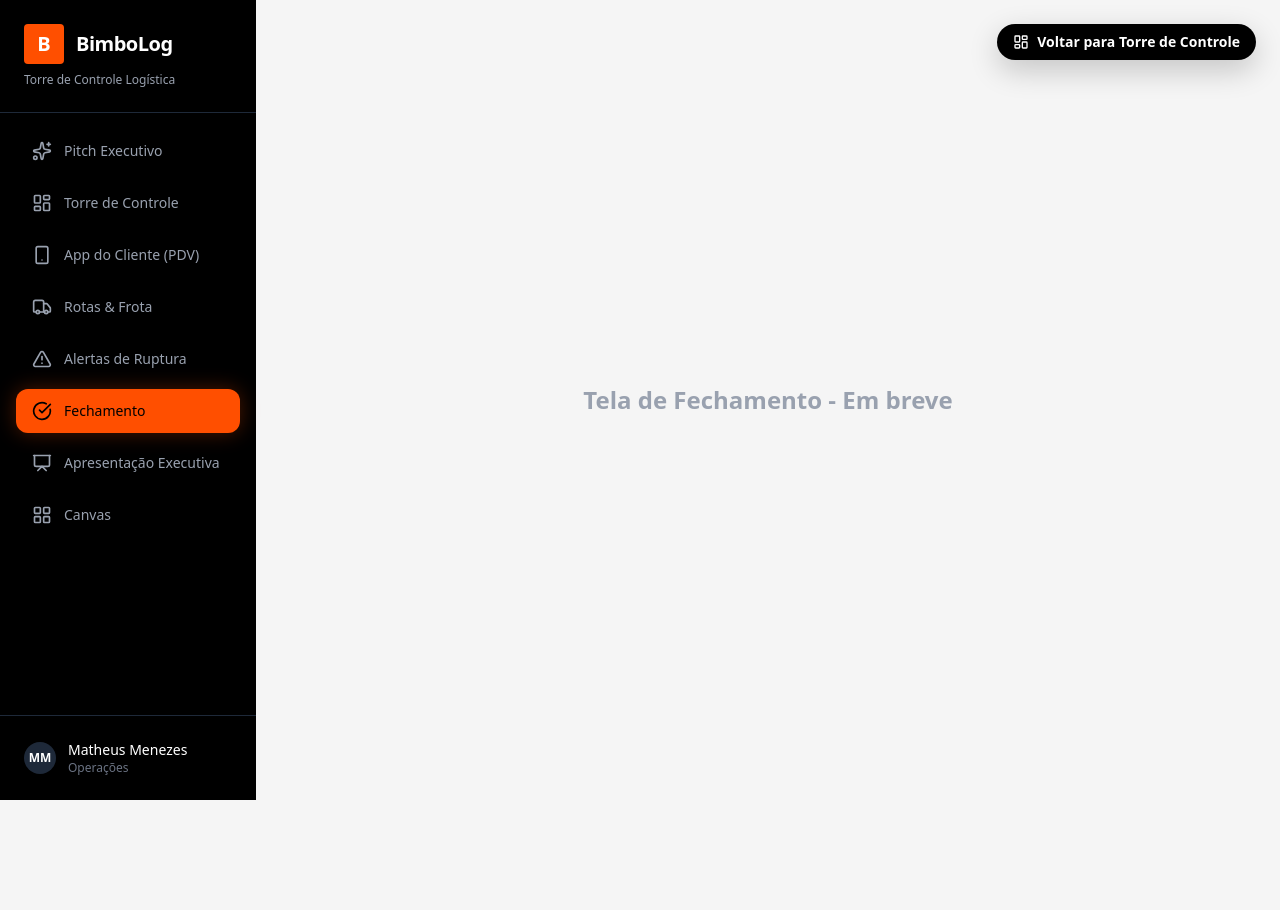
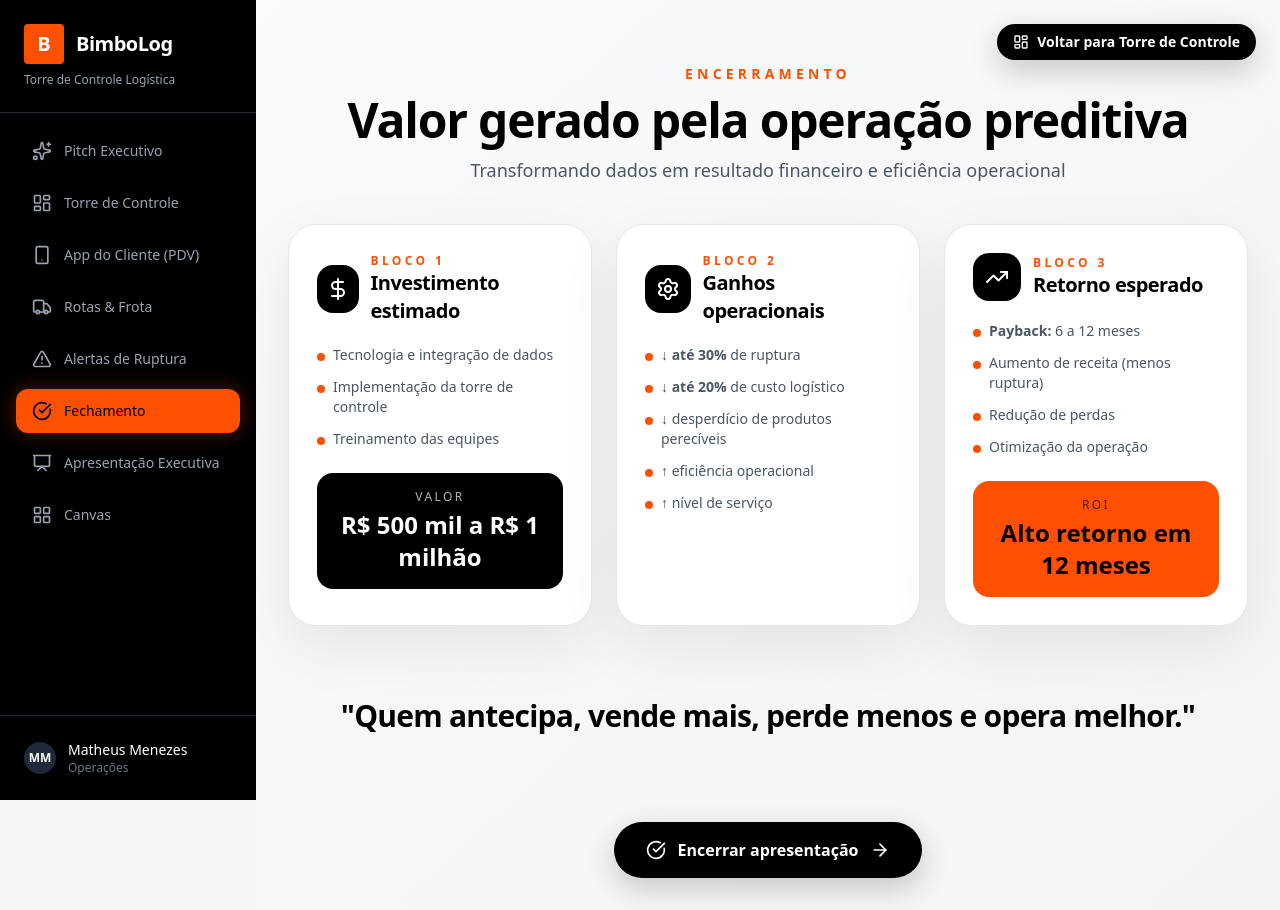
Before and after one commit to Matheusmb3/BIMBO, a React (Vite) app: page / in a window 1280 px wide. Both pictures are taken after a click on the button "Fechamento". Before the commit the page ends 800 px from the top, so only its background shows below. Built offline with nearby package versions, Linux system fonts and the light colour scheme; a web font is replaced by a local one.

Commit message:
feat: add ClosingScreen component and integrate it into the application navigation flow

```diff
--- a/src/App.tsx
+++ b/src/App.tsx
@@ -7,6 +7,7 @@ import { useState } from 'react';
 import { LayoutDashboard } from 'lucide-react';
 import { Sidebar } from './components/Sidebar';
 import { Canvas, Dashboard, PitchIntro, PresentationDeck } from './components/Dashboard';
+import { ClosingScreen } from './components/ClosingScreen';
 import { POSApp } from './components/POSApp';
 import { RoutesFleet } from './components/RoutesFleet';
 import { AlertsPanel } from './components/AlertsPanel';
@@ -54,11 +55,7 @@ export default function App() {
         {activeTab === 'pos-app' && <POSApp initialStep={actionFocus?.step ?? 0} focusAction={actionFocus} />}
         {activeTab === 'routes' && <RoutesFleet highlightRouteId={actionFocus?.key} focusAction={actionFocus} />}
         {activeTab === 'alerts' && <AlertsPanel focusStoreId={actionFocus?.key} focusAction={actionFocus} />}
-        {activeTab === 'closing' && (
-          <div className="flex items-center justify-center h-full">
-            <p className="text-2xl font-bold text-gray-400">Tela de Fechamento - Em breve</p>
-          </div>
-        )}
+        {activeTab === 'closing' && <ClosingScreen onBack={() => handleTabChange('dashboard')} />}
       </main>
     </div>
   );
--- /dev/null
+++ b/src/components/ClosingScreen.tsx
@@ -0,0 +1,145 @@
+import { DollarSign, Settings, TrendingUp, ArrowRight, CheckCircle } from 'lucide-react';
+
+type ClosingScreenProps = {
+  onBack: () => void;
+};
+
+export function ClosingScreen({ onBack }: ClosingScreenProps) {
+  return (
+    <div className="min-h-screen bg-gradient-to-br from-gray-50 to-gray-100 p-8">
+      <div className="max-w-[1400px] mx-auto space-y-10">
+
+        <div className="text-center space-y-3 pt-8">
+          <p className="text-sm font-bold uppercase tracking-[0.3em] text-[#FF4F00]">Encerramento</p>
+          <h1 className="text-4xl md:text-5xl font-black tracking-tight text-black">
+            Valor gerado pela operação preditiva
+          </h1>
+          <p className="text-lg text-gray-600 max-w-2xl mx-auto">
+            Transformando dados em resultado financeiro e eficiência operacional
+          </p>
+        </div>
+
+        <div className="grid grid-cols-1 md:grid-cols-3 gap-6">
+
+          <div className="rounded-[28px] bg-white border border-gray-200 shadow-[0_20px_60px_rgba(0,0,0,0.08)] p-7">
+            <div className="flex items-center gap-3 mb-5">
+              <div className="w-12 h-12 rounded-2xl bg-black text-white flex items-center justify-center">
+                <DollarSign size={24} />
+              </div>
+              <div>
+                <p className="text-xs uppercase tracking-[0.28em] text-[#FF4F00] font-bold">Bloco 1</p>
+                <h2 className="text-xl font-black tracking-tight text-black">Investimento estimado</h2>
+              </div>
+            </div>
+            <ul className="space-y-3 text-sm text-gray-600 mb-6">
+              <li className="flex items-start gap-2">
+                <span className="mt-2 h-2 w-2 rounded-full bg-[#FF4F00] shrink-0" />
+                <span>Tecnologia e integração de dados</span>
+              </li>
+              <li className="flex items-start gap-2">
+                <span className="mt-2 h-2 w-2 rounded-full bg-[#FF4F00] shrink-0" />
+                <span>Implementação da torre de controle</span>
+              </li>
+              <li className="flex items-start gap-2">
+                <span className="mt-2 h-2 w-2 rounded-full bg-[#FF4F00] shrink-0" />
+                <span>Treinamento das equipes</span>
+              </li>
+            </ul>
+            <div className="rounded-2xl bg-black text-white p-4 text-center">
+              <p className="text-xs uppercase tracking-[0.2em] text-white/70 mb-1">Valor</p>
+              <p className="text-2xl font-black">R$ 500 mil a R$ 1 milhão</p>
+            </div>
+          </div>
+
+          <div className="rounded-[28px] bg-white border border-gray-200 shadow-[0_20px_60px_rgba(0,0,0,0.08)] p-7">
+            <div className="flex items-center gap-3 mb-5">
+              <div className="w-12 h-12 rounded-2xl bg-black text-white flex items-center justify-center">
+                <Settings size={24} />
+              </div>
+              <div>
+                <p className="text-xs uppercase tracking-[0.28em] text-[#FF4F00] font-bold">Bloco 2</p>
+                <h2 className="text-xl font-black tracking-tight text-black">Ganhos operacionais</h2>
+              </div>
+            </div>
+            <ul className="space-y-3 text-sm text-gray-600">
+              <li className="flex items-start gap-2">
+                <span className="mt-2 h-2 w-2 rounded-full bg-[#FF4F00] shrink-0" />
+                <span><strong>↓ até 30%</strong> de ruptura</span>
+              </li>
+              <li className="flex items-start gap-2">
+                <span className="mt-2 h-2 w-2 rounded-full bg-[#FF4F00] shrink-0" />
+                <span><strong>↓ até 20%</strong> de custo logístico</span>
+              </li>
+              <li className="flex items-start gap-2">
+                <span className="mt-2 h-2 w-2 rounded-full bg-[#FF4F00] shrink-0" />
+                <span><strong>↓</strong> desperdício de produtos perecíveis</span>
+              </li>
+              <li className="flex items-start gap-2">
+                <span className="mt-2 h-2 w-2 rounded-full bg-[#FF4F00] shrink-0" />
+                <span><strong>↑</strong> eficiência operacional</span>
+              </li>
+              <li className="flex items-start gap-2">
+                <span className="mt-2 h-2 w-2 rounded-full bg-[#FF4F00] shrink-0" />
+                <span><strong>↑</strong> nível de serviço</span>
+              </li>
+            </ul>
+          </div>
+
+          <div className="rounded-[28px] bg-white border border-gray-200 shadow-[0_20px_60px_rgba(0,0,0,0.08)] p-7">
+            <div className="flex items-center gap-3 mb-5">
+              <div className="w-12 h-12 rounded-2xl bg-black text-white flex items-center justify-center">
+                <TrendingUp size={24} />
+              </div>
+              <div>
+                <p className="text-xs uppercase tracking-[0.28em] text-[#FF4F00] font-bold">Bloco 3</p>
+                <h2 className="text-xl font-black tracking-tight text-black">Retorno esperado</h2>
+              </div>
+            </div>
+            <ul className="space-y-3 text-sm text-gray-600 mb-6">
+              <li className="flex items-start gap-2">
+                <span className="mt-2 h-2 w-2 rounded-full bg-[#FF4F00] shrink-0" />
+                <span><strong>Payback:</strong> 6 a 12 meses</span>
+              </li>
+              <li className="flex items-start gap-2">
+                <span className="mt-2 h-2 w-2 rounded-full bg-[#FF4F00] shrink-0" />
+                <span>Aumento de receita (menos ruptura)</span>
+              </li>
+              <li className="flex items-start gap-2">
+                <span className="mt-2 h-2 w-2 rounded-full bg-[#FF4F00] shrink-0" />
+                <span>Redução de perdas</span>
+              </li>
+              <li className="flex items-start gap-2">
+                <span className="mt-2 h-2 w-2 rounded-full bg-[#FF4F00] shrink-0" />
+                <span>Otimização da operação</span>
+              </li>
+            </ul>
+            <div className="rounded-2xl bg-[#FF4F00] text-black p-4 text-center">
+              <p className="text-xs uppercase tracking-[0.2em] text-black/70 mb-1">ROI</p>
+              <p className="text-2xl font-black">Alto retorno em 12 meses</p>
+            </div>
+          </div>
+
+        </div>
+
+        <div className="text-center py-8">
+          <p className="text-2xl md:text-3xl font-black tracking-tight text-black">
+            "Quem antecipa, vende mais, perde menos e opera melhor."
+          </p>
+        </div>
+
+        <div className="flex justify-center pt-4">
+          <button
+            type="button"
+            onClick={onBack}
+            className="inline-flex items-center gap-3 rounded-full bg-black px-8 py-4 text-base font-bold text-white shadow-[0_10px_30px_rgba(0,0,0,0.2)] transition-all hover:bg-gray-800 hover:scale-105"
+          >
+            <CheckCircle size={20} />
+            Encerrar apresentação
+            <ArrowRight size={20} />
+          </button>
+        </div>
+
+      </div>
+    </div>
+  );
+}
```
